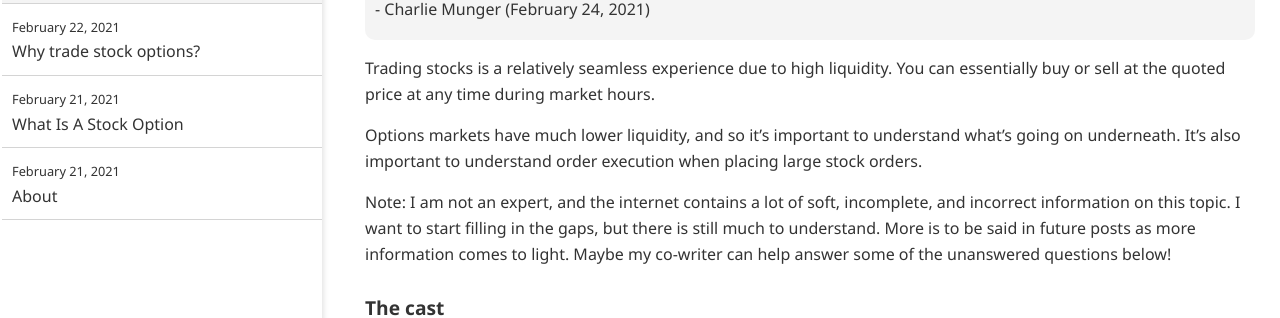
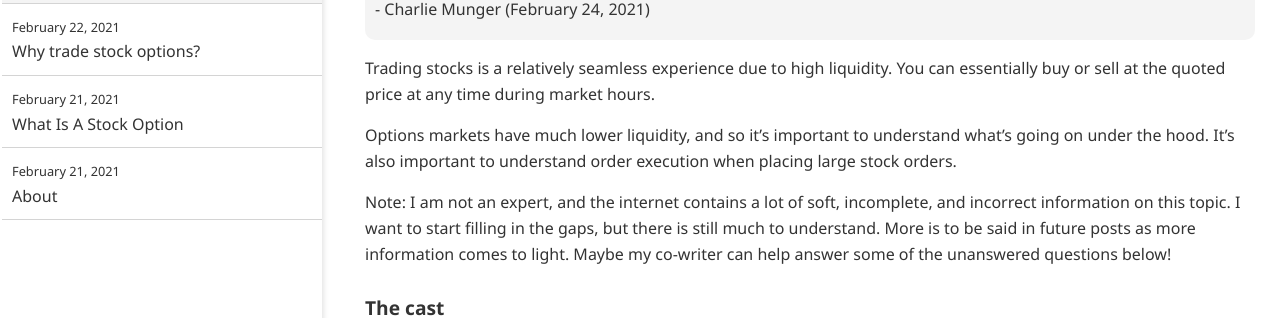
Before and after one commit to impuremaths/impuremaths.github.io, a Jekyll site: the page built from _posts/2021-02-24-order-execution.md, in a window 1280 px wide and 900 px high. Shown: the part 180-498 px from the top of the window. Built offline with Jekyll 4.4.1, drawn with Linux system fonts in a browser that asks for light colours.

Commit message:
Update 2021-02-24-order-execution.md

```diff
--- a/_posts/2021-02-24-order-execution.md
+++ b/_posts/2021-02-24-order-execution.md
@@ -10,7 +10,7 @@ title: "Order execution, market makers, and payment for order flow"
 
 Trading stocks is a relatively seamless experience due to high liquidity. You can essentially buy or sell at the quoted price at any time during market hours.
 
-Options markets have much lower liquidity, and so it's important to understand what's going on underneath. It's also important to understand order execution when placing large stock orders.
+Options markets have much lower liquidity, and so it's important to understand what's going on under the hood. It's also important to understand order execution when placing large stock orders.
 
 Note: I am not an expert, and the internet contains a lot of soft, incomplete, and incorrect information on this topic. I want to start filling in the gaps, but there is still much to understand. More is to be said in future posts as more information comes to light. Maybe my co-writer can help answer some of the unanswered questions below!
 
```
